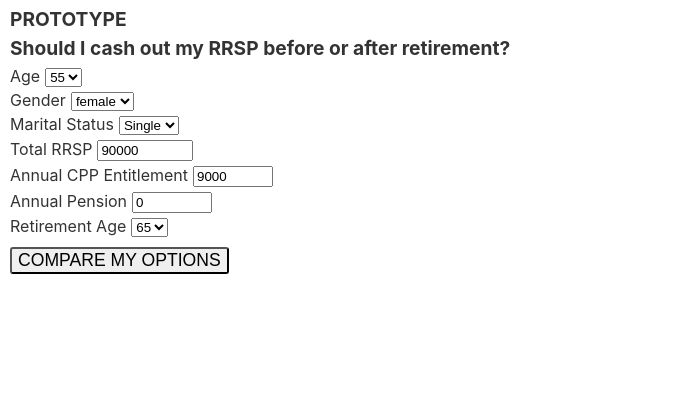
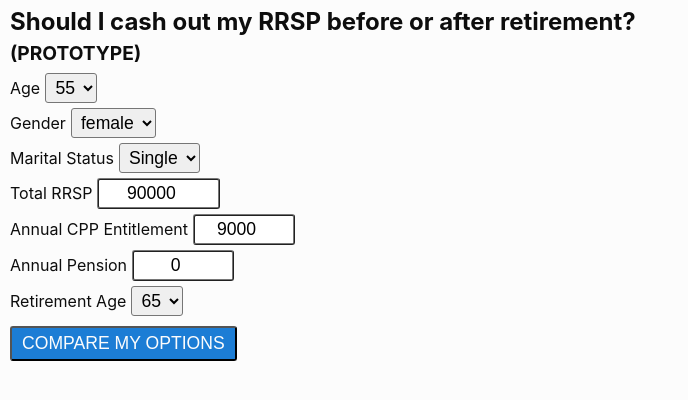
Before and after one commit to danielabar/can-rrsp-cashout, a React (Create React App) app: page / in a window 1280 px wide. Shown: the top 400 px of the page, without its empty margins (0-688 px from the left). Built offline with nearby package versions, Linux system fonts and the light colour scheme.

Commit message:
[#3] just a little basic styling to get some feedback on prototype

```diff
--- a/src/App.css
+++ b/src/App.css
@@ -1,11 +1,11 @@
 .app-prototype,
 .app-header {
   font-weight: bold;
-  font-size: 1.2rem;
+  font-size: 1.5rem;
   margin-bottom: 10px;
 }
 
 .app-prototype {
-  color: #333;
   text-transform: uppercase;
+  font-size: 1.2rem;
 }
--- a/src/App.js
+++ b/src/App.js
@@ -16,10 +16,10 @@
 
   return (
     <div className="app">
-      <h1 className="app-prototype">Prototype</h1>
       <header className="app-header">
         Should I cash out my RRSP before or after retirement?
       </header>
+      <h1 className="app-prototype">(Prototype)</h1>
       <DataEntry runScenarios={runScenarios} />
       <Scenarios data={scenarios} />
     </div>
--- a/src/components/data-entry/data-entry.css
+++ b/src/components/data-entry/data-entry.css
@@ -4,13 +4,27 @@
 }
 
 .data-entry-input {
+  border-radius: 3px;
+  border-style: ridge;
   display: inline-block;
+  font-size: 1.1rem;
   margin-left: 5px;
+  padding: 3px 5px;
+  text-align: center;
 }
 
 .data-entry-submit {
+  border-radius: 3px;
+  background-color: var(--brand);
+  color: var(--white);
+  cursor: pointer;
   font-size: 1.1rem;
-  border-radius: 3px;
+  margin-top: 5px;
+  padding: 5px 10px;
   text-transform: uppercase;
-  margin-top: 5px;
 }
+
+.data-entry-submit:hover {
+  background-color: var(--brand-light-10);
+  color: var(--white-darken-2);
+}
--- a/src/components/data-entry/data-entry.js
+++ b/src/components/data-entry/data-entry.js
@@ -28,7 +28,6 @@
     age: config.DEFAULT_AGE,
     gender: config.DEFAULT_GENDER,
     maritalStatus: config.DEFAULT_MARITAL_STATUS,
-    income: config.DEFAULT_INCOME,
     rrsp: config.DEFAULT_RRSP,
     cpp: config.DEFAULT_ANNUAL_CPP,
     pension: config.DEFAULT_ANNUAL_PENSION,
@@ -53,7 +52,6 @@
       age,
       gender,
       maritalStatus,
-      income,
       rrsp,
       cpp,
       pension,
--- a/src/index.css
+++ b/src/index.css
@@ -1,3 +1,12 @@
+/* http://scg.ar-ch.org/ */
+:root {
+  --black: #0d0d0d;
+  --white: #fcfcfc;
+  --white-darken-2: #fafafa;
+  --brand: #1c7dd5;
+  --brand-light-10: #3e96e6;
+}
+
 /* apply a natural box layout model to all elements, but allowing components to change */
 html {
   box-sizing: border-box;
@@ -10,7 +19,8 @@
 }
 
 body {
-  color: #333;
+  background-color: var(--white);
+  color: var(--black);
   font-family: -apple-system, BlinkMacSystemFont, 'Segoe UI', 'Roboto', 'Oxygen',
     'Ubuntu', 'Cantarell', 'Fira Sans', 'Droid Sans', 'Helvetica Neue',
     sans-serif;
```
